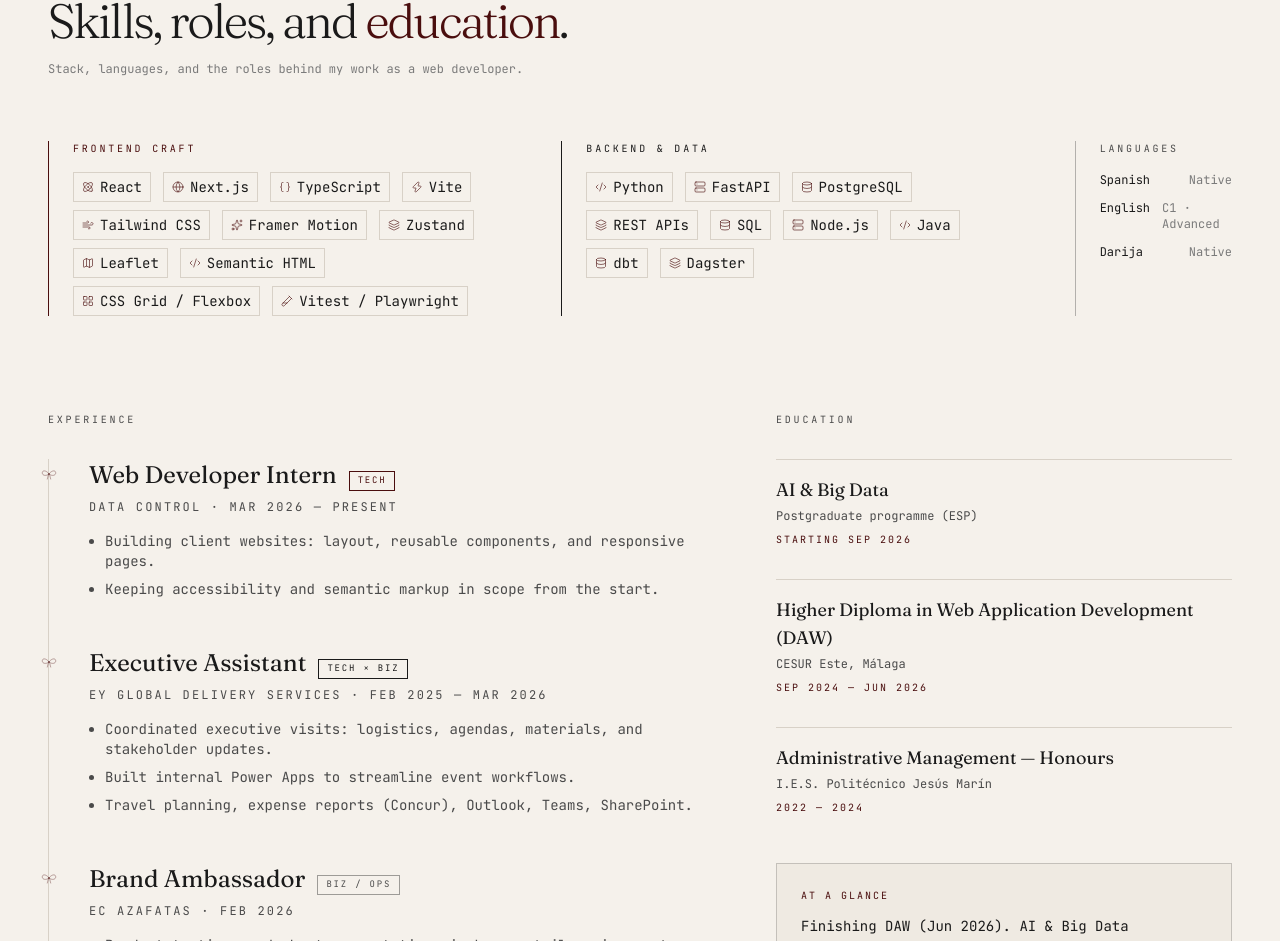
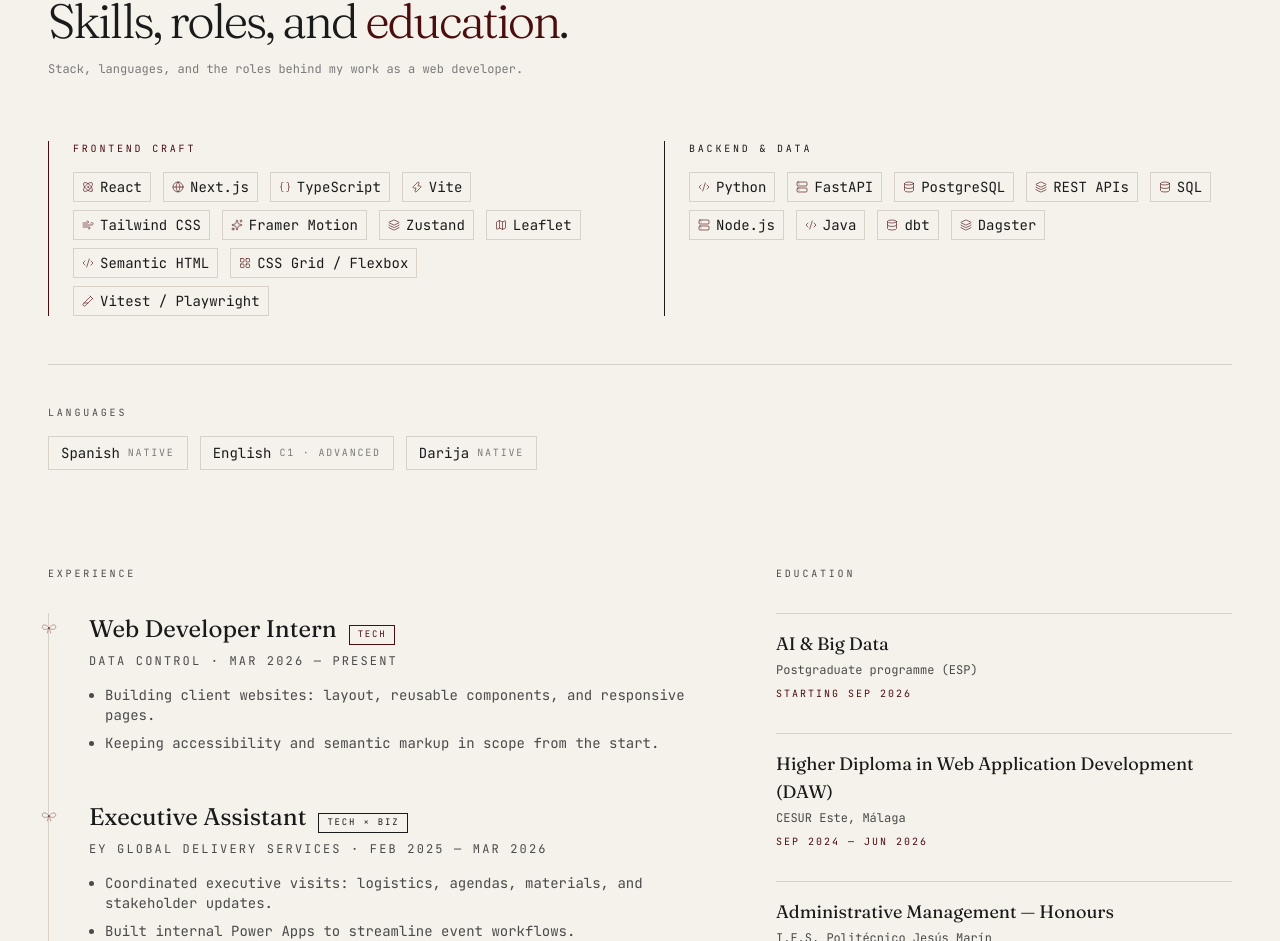
Before and after one commit to ikrame-ih/dev-portfolio, a React (Vite) app in the folder web/: page / in a window 1280 px wide. Shown: the part 1291-2232 px from the top of the page. Built offline with nearby package versions, Linux system fonts and the light colour scheme.

Commit message:
Harden APIs, fix guestbook Redis init, and improve skills layout

```diff
--- a/web/src/components/CVSection.jsx
+++ b/web/src/components/CVSection.jsx
@@ -50,7 +50,7 @@ export const CVSection = () => {
         </Reveal>
 
         <div className="grid grid-cols-1 md:grid-cols-12 gap-8 md:gap-12 mb-24">
-          <Reveal delay={0.05} className="md:col-span-5 border-l border-burgundy pl-6">
+          <Reveal delay={0.05} className="md:col-span-6 border-l border-burgundy pl-6">
             <p className="font-mono text-[10px] uppercase tracking-[0.28em] text-burgundy mb-4">
               Frontend craft
             </p>
@@ -69,7 +69,7 @@ export const CVSection = () => {
               ))}
             </ul>
           </Reveal>
-          <Reveal delay={0.1} className="md:col-span-5 border-l border-ink pl-6">
+          <Reveal delay={0.1} className="md:col-span-6 border-l border-ink pl-6">
             <p className="font-mono text-[10px] uppercase tracking-[0.28em] text-ink mb-4">
               Backend &amp; data
             </p>
@@ -88,15 +88,26 @@ export const CVSection = () => {
               ))}
             </ul>
           </Reveal>
-          <Reveal delay={0.15} className="md:col-span-2 border-l border-ink/30 pl-6">
+          <Reveal
+            delay={0.15}
+            className="md:col-span-12 border-t border-bone-400 pt-8 md:pt-10"
+          >
             <p className="font-mono text-[10px] uppercase tracking-[0.28em] text-ink-soft mb-4">
               Languages
             </p>
-            <ul className="space-y-3 font-mono text-xs" data-testid="languages-list">
+            <ul
+              className="flex flex-wrap gap-x-3 gap-y-2 font-mono text-sm"
+              data-testid="languages-list"
+            >
               {LANGUAGES.map((l) => (
-                <li key={l.code} className="flex justify-between gap-3">
+                <li
+                  key={l.code}
+                  className="inline-flex items-center gap-2 border border-bone-400 px-3 py-1.5 hover:border-burgundy transition-colors"
+                >
                   <span className="text-ink">{l.lang}</span>
-                  <span className="text-ink-mute">{l.level}</span>
+                  <span className="text-[10px] uppercase tracking-[0.18em] text-ink-mute">
+                    {l.detail ? `${l.level} · ${l.detail}` : l.level}
+                  </span>
                 </li>
               ))}
             </ul>
--- a/web/src/data/portfolio.js
+++ b/web/src/data/portfolio.js
@@ -32,7 +32,7 @@ export const PROFILE = {
 
 export const LANGUAGES = [
   { lang: "Spanish", level: "Native", code: "ES" },
-  { lang: "English", level: "C1 · Advanced", code: "EN" },
+  { lang: "English", level: "C1", detail: "Advanced", code: "EN" },
   { lang: "Darija", level: "Native", code: "AR" },
 ];
 
```
Also changed, not shown: web/api/_lib/redis.js (+16 -2 lines), web/api/bows.js (+9 -5 lines).
